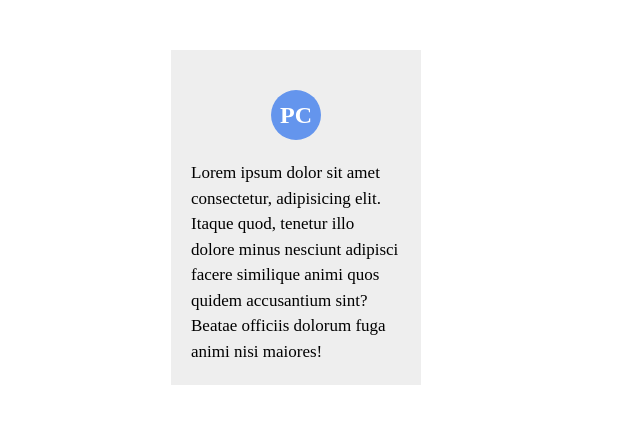
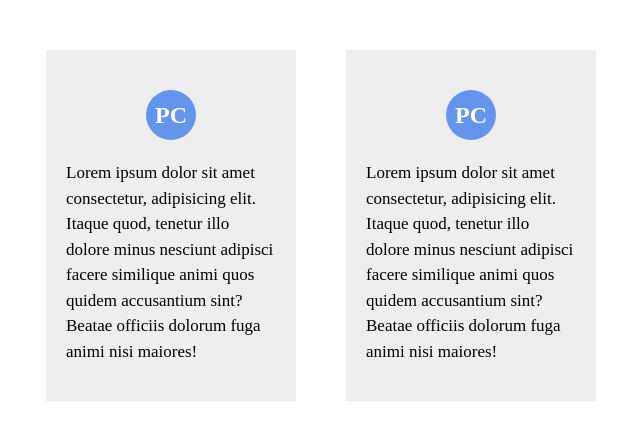
Before and after one commit to abdo74ab/project, a plain HTML site: page index.html in a window 1280 px wide. Shown: the whole page, without its empty margins (344-984 px from the left). Drawn offline with Linux system fonts and the light colour scheme.

Commit message:
edit html css files

```diff
--- a/index.html
+++ b/index.html
@@ -4,14 +4,28 @@
     <meta charset="UTF-8" />
     <meta name="viewport" content="width=device-width, initial-scale=1.0" />
     <title>Git | GitHub</title>
-    <link rel="stylesheet" href="/main.css">
+    <link rel="stylesheet" href="/main.css" />
   </head>
   <body>
-    <div class="card">
-      <h2>PC</h2>
-      <p>Lorem ipsum dolor sit amet consectetur, adipisicing elit. Itaque quod,
-        tenetur illo dolore minus nesciunt adipisci facere similique animi quos
-        quidem accusantium sint? Beatae officiis dolorum fuga animi nisi maiores!</p>
+    <div class="prod">
+      <div class="card">
+        <h2>PC</h2>
+        <p>
+          Lorem ipsum dolor sit amet consectetur, adipisicing elit. Itaque quod,
+          tenetur illo dolore minus nesciunt adipisci facere similique animi
+          quos quidem accusantium sint? Beatae officiis dolorum fuga animi nisi
+          maiores!
+        </p>
+      </div>
+      <div class="card">
+        <h2>PC</h2>
+        <p>
+          Lorem ipsum dolor sit amet consectetur, adipisicing elit. Itaque quod,
+          tenetur illo dolore minus nesciunt adipisci facere similique animi
+          quos quidem accusantium sint? Beatae officiis dolorum fuga animi nisi
+          maiores!
+        </p>
+      </div>
     </div>
   </body>
 </html>
--- a/main.css
+++ b/main.css
@@ -1,12 +1,16 @@
 * {
     box-sizing: border-box;
 }
+.prod {
+    display: flex;
+    justify-content: center;
+    margin: 50px;
+}
 .card {
     width: 250px;
-    height: 335px;
     background-color: #eee;
-    margin: 50px auto;
     padding: 20px;
+    margin-left: 50px;
 }
 .card h2 {
     background-color: cornflowerblue;
```
